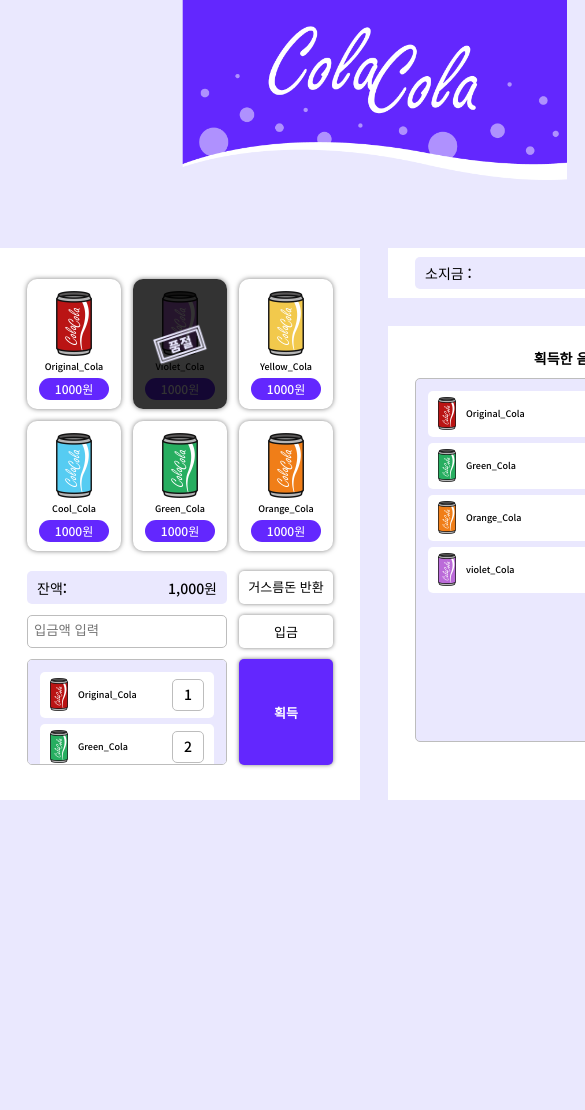
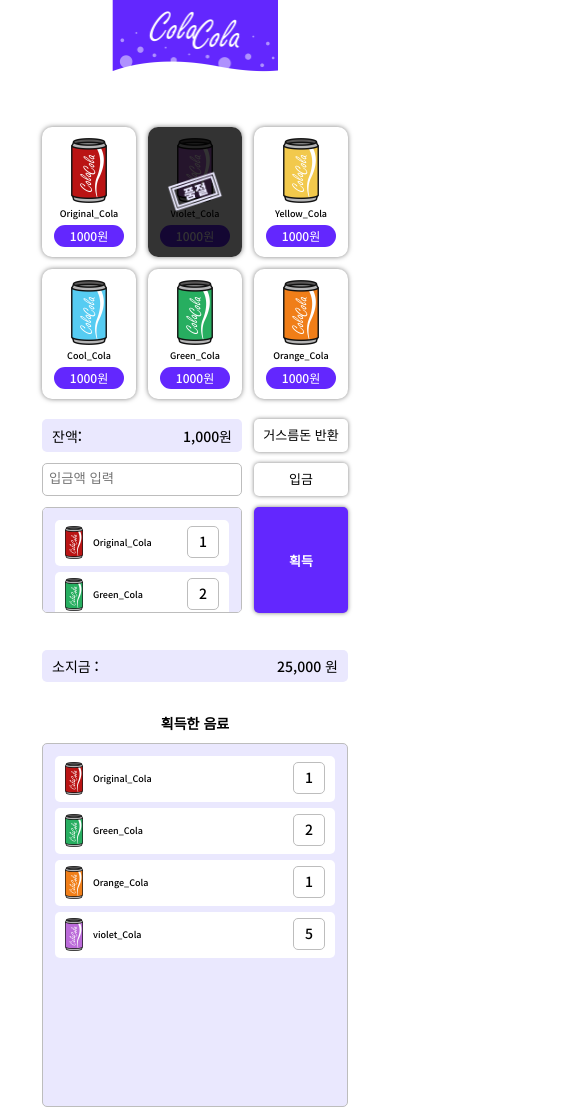
Before and after one commit to yoyoujin/Vending-machine, a plain HTML site: page index.html in a window 390 px wide. Shown: the top 1110 px of the page, 585 px wide, since content can reach past the window. Before the commit the page ends 900 px from the top, so only its background shows below. Drawn offline with Linux system fonts and the light colour scheme.

Commit message:
미디어쿼리 추가

```diff
--- a/style.css
+++ b/style.css
@@ -201,17 +201,18 @@ body {
 
 /* 스크롤바 */
 .selected-beverage::-webkit-scrollbar {
-  width: 4px;
+  width: 8px;
 }
 .selected-beverage::-webkit-scrollbar-thumb {
   background-clip: padding-box;
+  border: 2px solid transparent;
   background-color: #fff;
   border-radius: 50px;
-  height: 79px;
+  /* height: 79px; */
 }
-.selected-beverage::-webkit-scrollbar-track {
-  background-color: #eae8fe;
-}
+/* .selected-beverage::-webkit-scrollbar-track {
+  background-color: transparent;
+} */
 
 .get-btn {
   width: 94px;
@@ -271,3 +272,35 @@ body {
   line-height: 1.7rem;
   text-align: right;
 }
+
+@media screen and (max-width: 500px) {
+  /* 창이 왜 안줄어들까..? */
+  html {
+    background-color: #fff;
+  }
+
+  body {
+    width: 50%;
+    display: flex;
+    flex-direction: column;
+    align-items: center;
+  }
+
+  .header-logo-img {
+    width: 166px;
+    margin-bottom: 18px;
+  }
+
+  .container-vending-machine {
+    display: flex;
+    flex-direction: column;
+  }
+
+  .wrap-pocket-money {
+    margin-bottom: 0;
+  }
+
+  .wrap-beverage {
+    margin-right: 0;
+  }
+} ;
```
Also changed, not shown: index.html (+1 -0 lines), mediaquery/Cool_Cola.png (deleted), mediaquery/Cool_Cola.svg (deleted), mediaquery/Green_Cola.png (deleted), mediaquery/Green_Cola.svg (deleted), mediaquery/Orange_Cola.png (deleted), mediaquery/Orange_Cola.svg (deleted), mediaquery/Original_Cola.png (deleted), mediaquery/Original_Cola.svg (deleted), mediaquery/Sold-out.png (deleted), mediaquery/Sold-out.svg (deleted), mediaquery/Violet_Cola.png (deleted), mediaquery/Violet_Cola.svg (deleted), mediaquery/Yellow_Cola.png (deleted), 5 more files.
